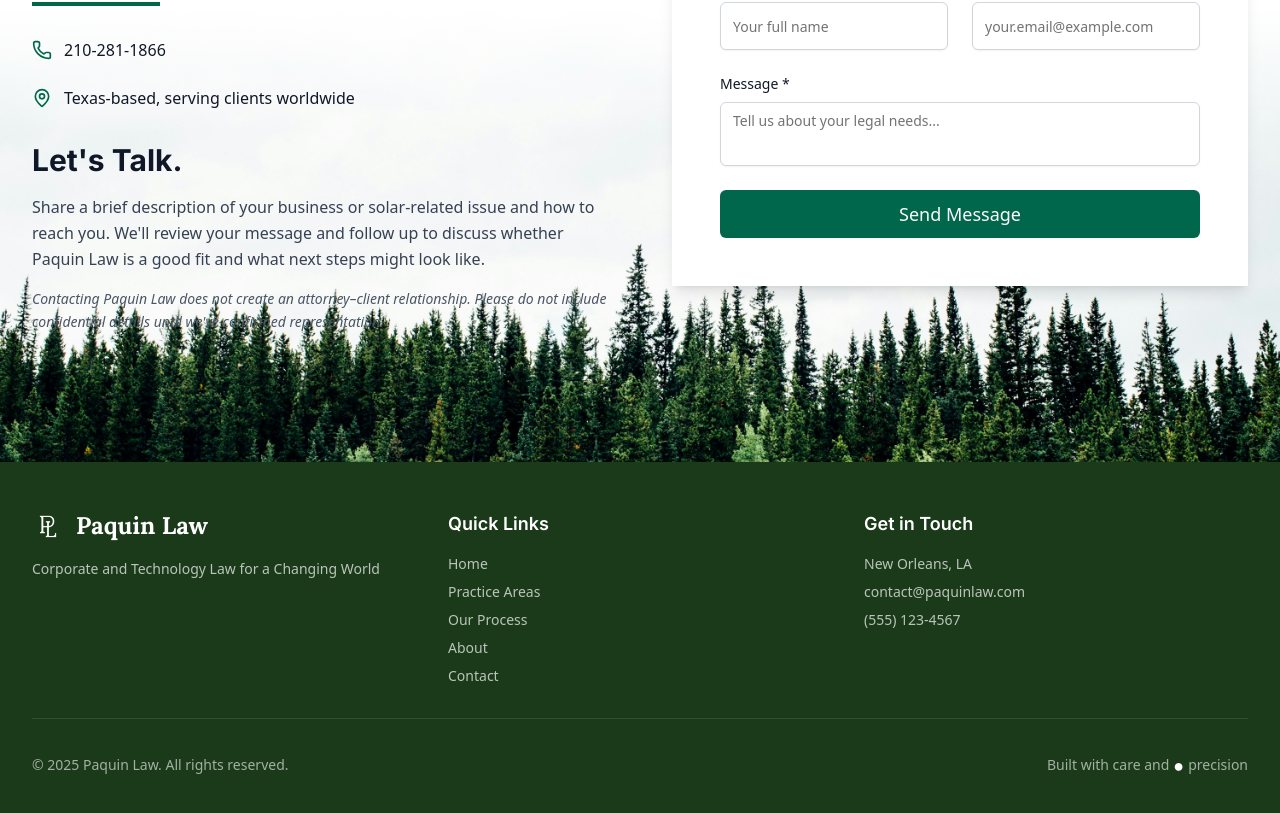
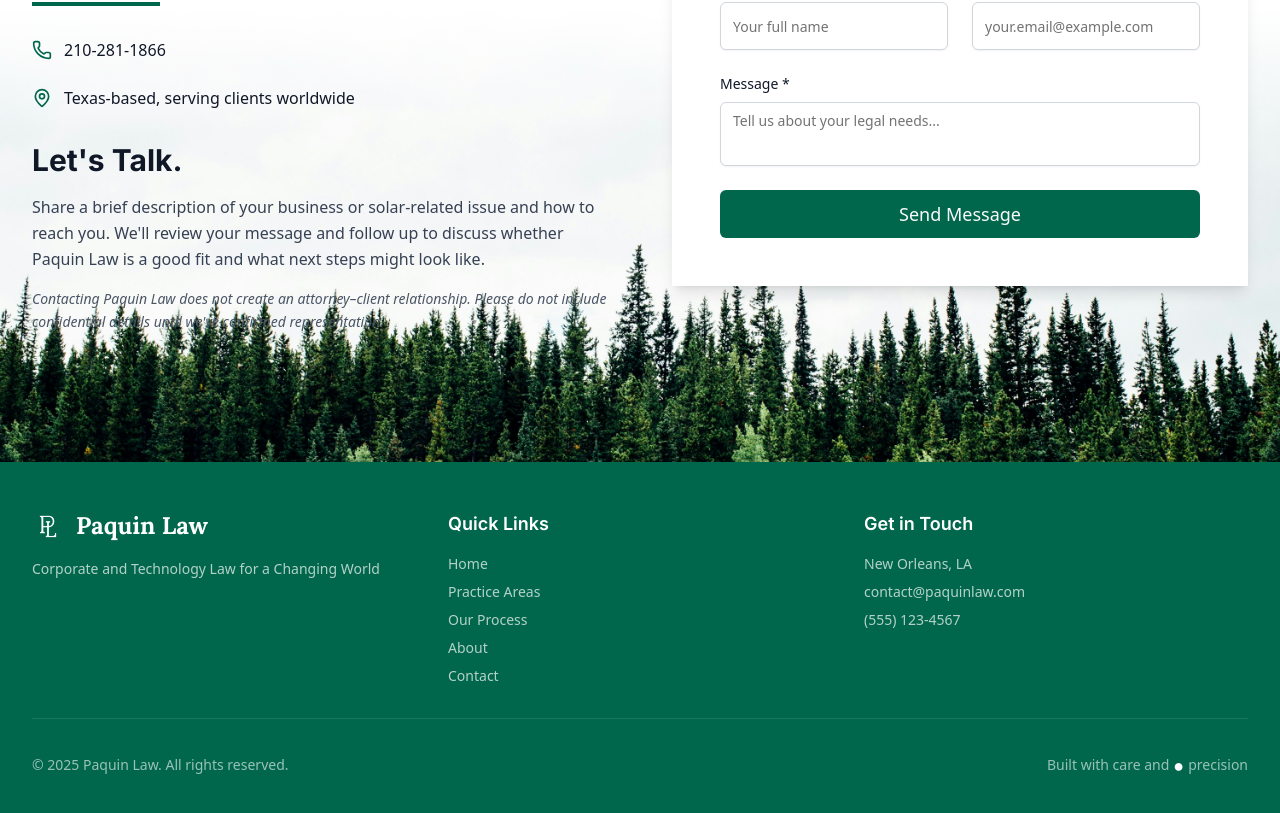
Before and after one commit to henrypaq/paquin-law-website, a Next.js app: page / in a window 1280 px wide. Shown: the part 4295-5108 px from the top of the page. Built offline with nearby package versions, Linux system fonts and the light colour scheme.

Commit message:
Change footer to match forest green accent color

```diff
--- a/components/Footer.tsx
+++ b/components/Footer.tsx
@@ -45,7 +45,7 @@ const Footer = () => {
   return (
     <footer
       ref={footerRef}
-      className={`bg-[#1a3a1a] text-white py-12 transition-all duration-700 ${
+      className={`bg-primary text-white py-12 transition-all duration-700 ${
         isVisible ? "opacity-100" : "opacity-0"
       }`}
     >
```
